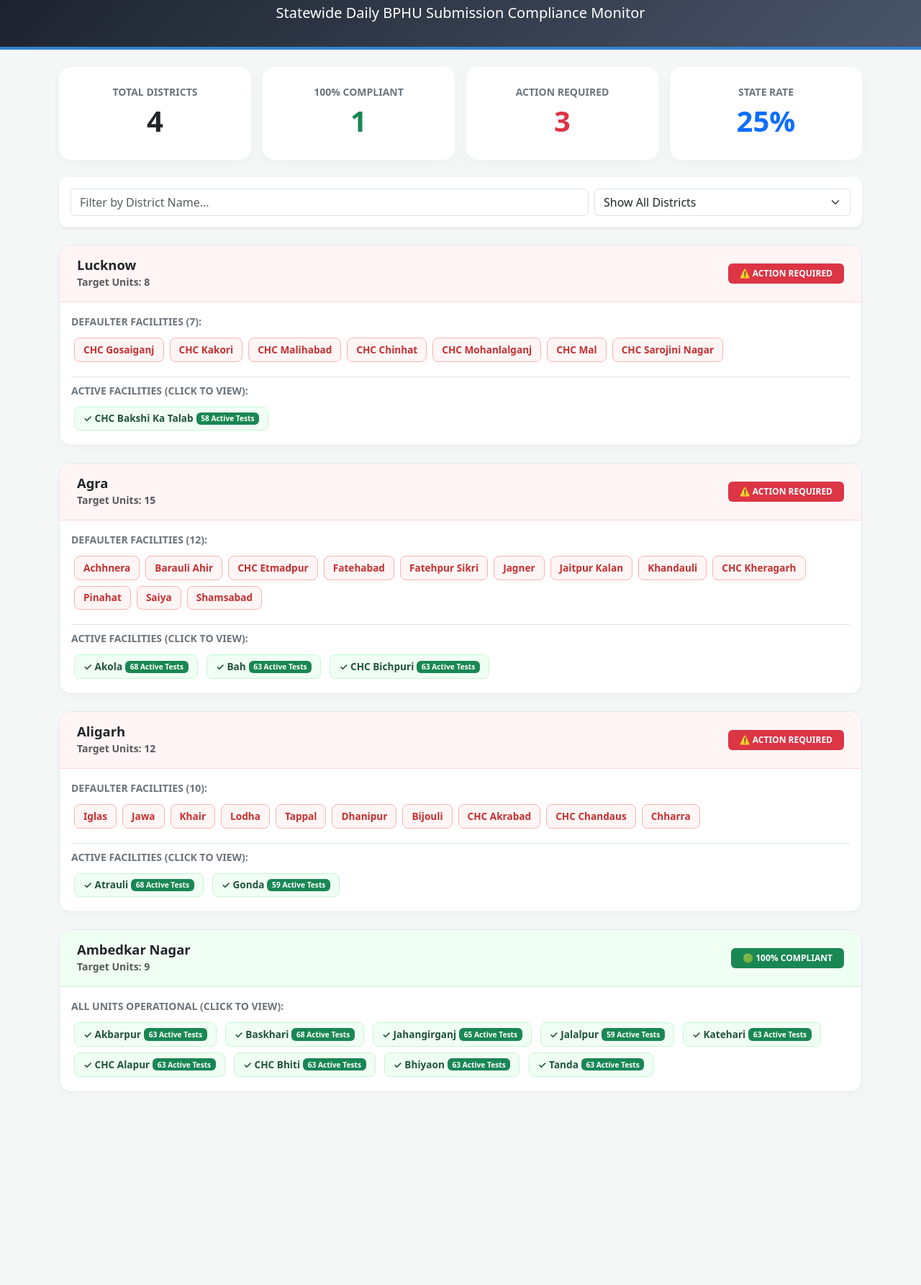
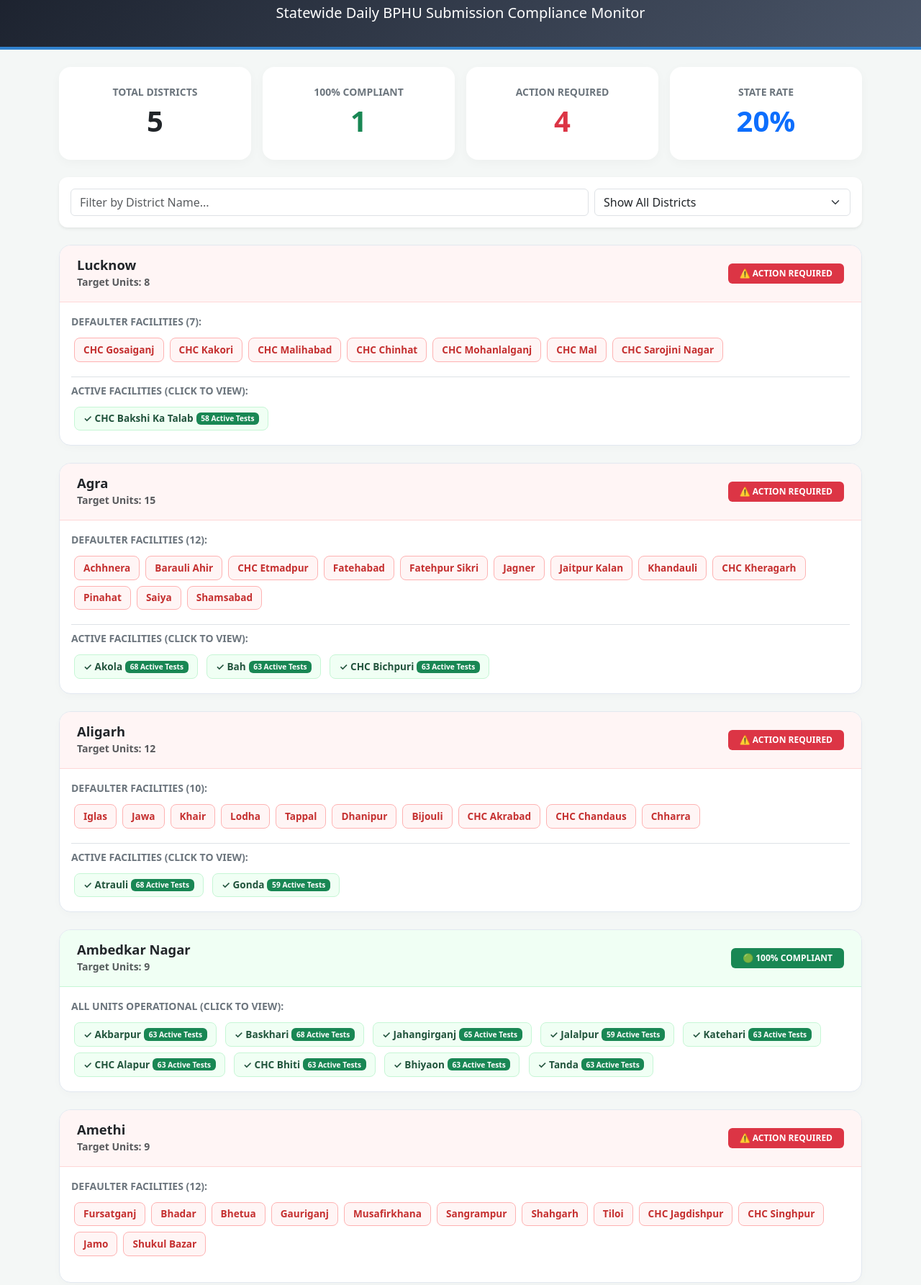
Before and after one commit to AmazonianAnkit/UP-health-dashboard, a plain HTML site: page compliance.html in a window 1280 px wide. Shown: the part 85-1870 px from the top of the page at 72% size. Before the commit the page ends 1626 px from the top, so only its background shows below. Drawn offline with nearby package versions, Linux system fonts and the light colour scheme.

Commit message:
compliance.html

```diff
--- a/compliance.html
+++ b/compliance.html
@@ -106,7 +106,8 @@
             "lucknow": { name: "Lucknow", totalFacilities: 8 },
             "agra": { name: "Agra", totalFacilities: 15 },
             "aligarh": { name: "Aligarh", totalFacilities: 12 },
-            "ambedkarnagar": { name: "Ambedkar Nagar", totalFacilities: 9 } // Maps perfectly to g_b_nagar folder slug
+            "ambedkarnagar": { name: "Ambedkar Nagar", totalFacilities: 9 },
+            "amethi": { name: "Amethi", totalFacilities: 9 }// Maps perfectly to g_b_nagar folder slug
         };
 
         // 2. EXPECTED FACILITIES MAP - ARRAYS USED TO IDENTIFY MISSING LOGS
@@ -114,7 +115,8 @@
             "lucknow": ["CHC Gosaiganj", "CHC Kakori", "CHC Malihabad", "CHC Chinhat", "CHC Mohanlalganj", "CHC Bakshi Ka Talab", "CHC Mal", "CHC Sarojini Nagar"],
             "agra": ["Achhnera", "Akola", "Bah", "Barauli Ahir", "CHC Bichpuri", "CHC Etmadpur", "Fatehabad", "Fatehpur Sikri", "Jagner", "Jaitpur Kalan", "Khandauli", "CHC Kheragarh", "Pinahat", "Saiya", "Shamsabad"],
             "aligarh": ["Atrauli", "Gonda", "Iglas", "Jawa", "Khair", "Lodha", "Tappal", "Dhanipur", "Bijouli", "CHC Akrabad", "CHC Chandaus", "Chharra"],
-            "ambedkarnagar": ["Akbarpur", "Baskhari", "Jahangirganj", "Jalalpur", "Katehari", "CHC Alapur", "CHC Bhiti", "Bhiyaon", "Tanda"]
+            "ambedkarnagar": ["Akbarpur", "Baskhari", "Jahangirganj", "Jalalpur", "Katehari", "CHC Alapur", "CHC Bhiti", "Bhiyaon", "Tanda"],
+            "amethi": ["Fursatganj", "Bhadar", "Bhetua", "Gauriganj", "Musafirkhana", "Sangrampur", "Shahgarh", "Tiloi", "CHC Jagdishpur", "CHC Singhpur", "Jamo", "Shukul Bazar"]
         };
 
         let metrics = { total: 0, compliant: 0, pending: 0 };
```
